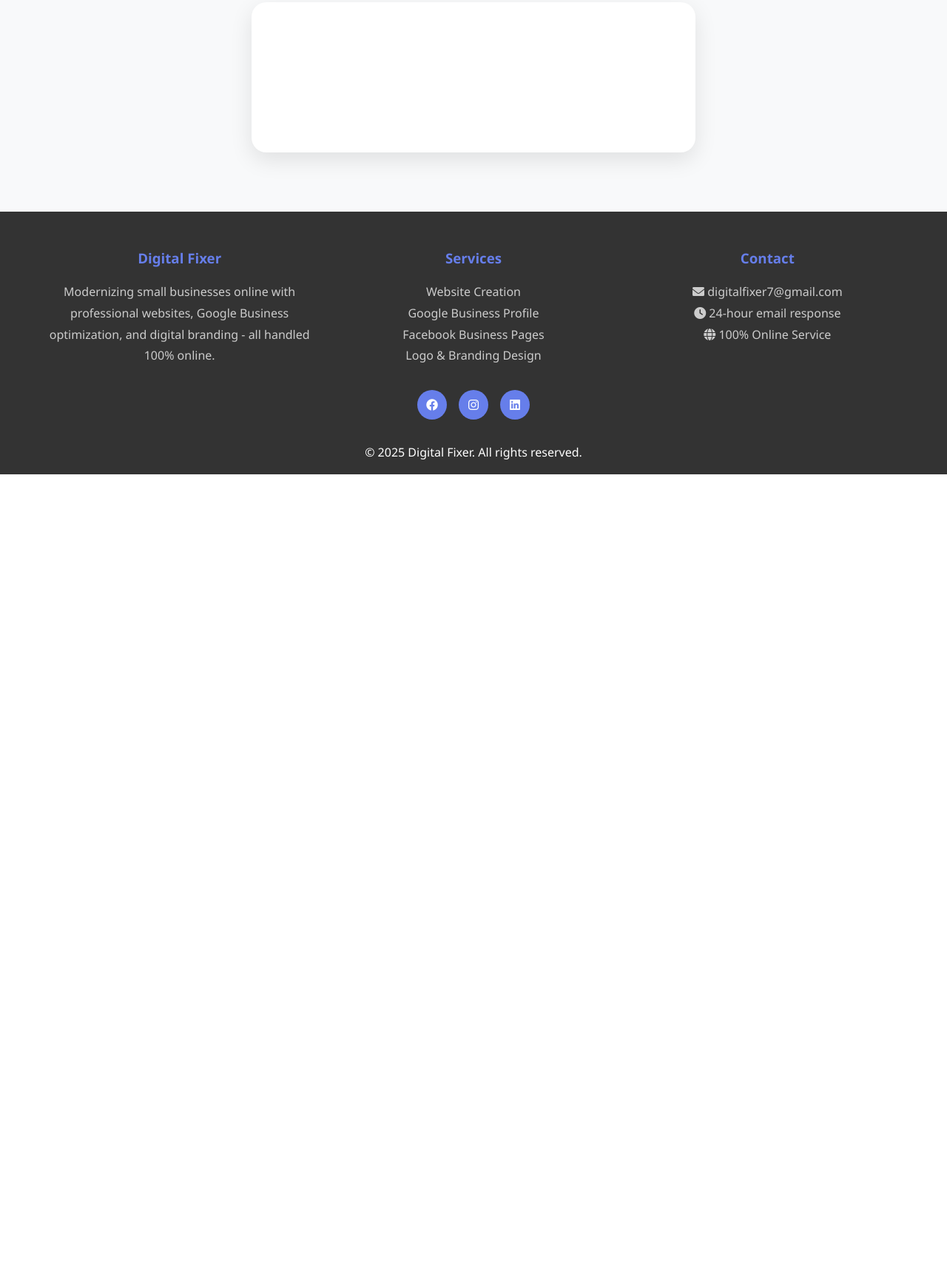
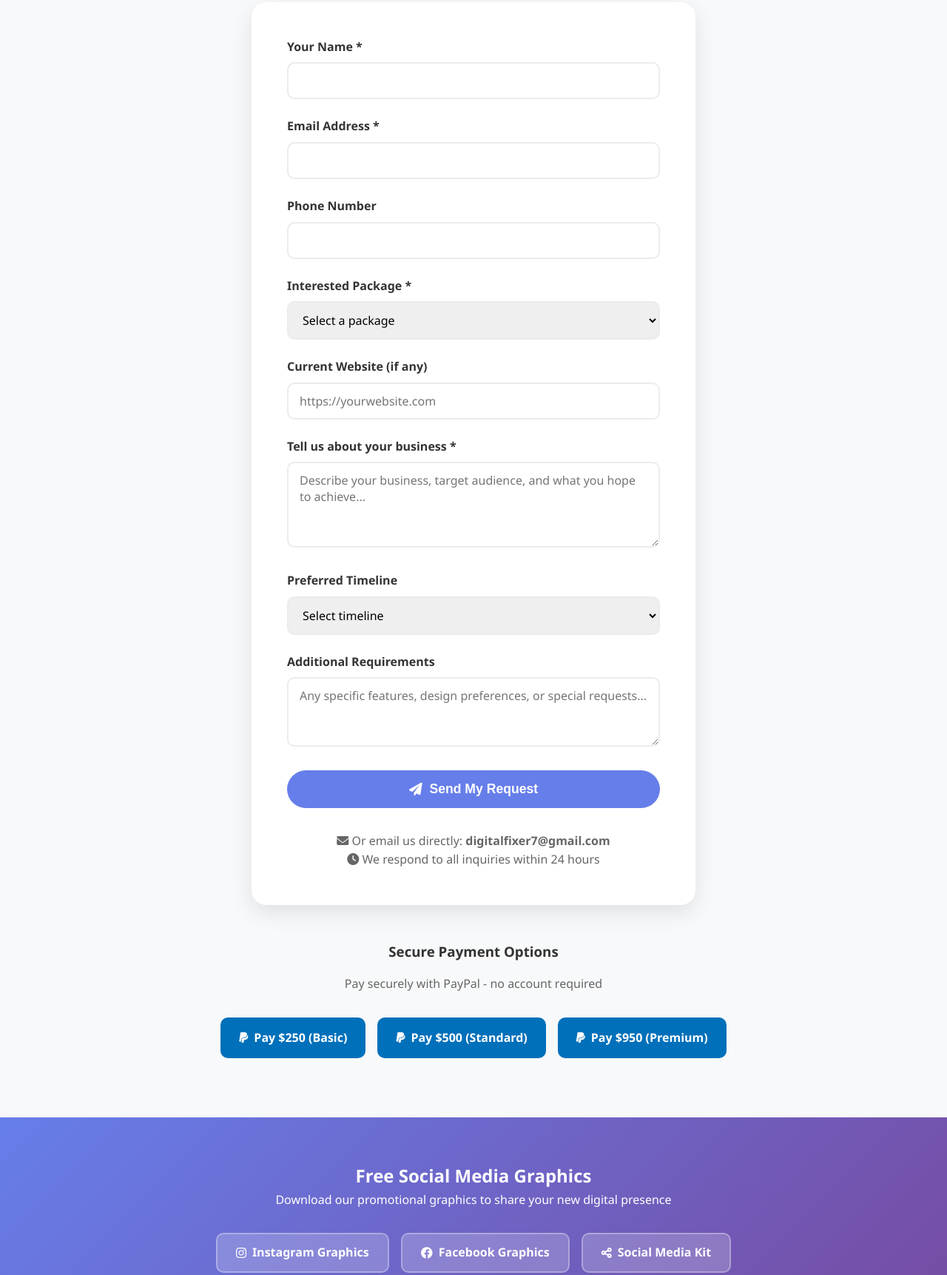
Before and after one commit to Nkor77/digital-fixer-site, a plain HTML site: page index.html in a window 1280 px wide. Shown: the part 4481-6204 px from the top of the page at 74% size. Before the commit the page ends 5122 px from the top, so only its background shows below. Drawn offline with Linux system fonts and the light colour scheme.

Commit message:
Update index.html

```diff
--- a/index.html
+++ b/index.html
@@ -906,6 +906,98 @@
             </div>
             <div class="form-container">
                 <form action="https://formspree.io/f/xgvzaqyp" method="POST">
+    <div class="form-group">
+        <label for="contact-name">Your Name *</label>
+        <input type="text" id="contact-name" name="contact-name" required>
+    </div>
+
+    <div class="form-group">
+        <label for="email">Email Address *</label>
+        <input type="email" id="email" name="_replyto" required>
+    </div>
+
+    <div class="form-group">
+        <label for="phone">Phone Number</label>
+        <input type="tel" id="phone" name="phone">
+    </div>
+
+    <div class="form-group">
+        <label for="package">Interested Package *</label>
+        <select id="package" name="package" required>
+            <option value="">Select a package</option>
+            <option value="basic">Basic - $250</option>
+            <option value="standard">Standard - $500</option>
+            <option value="premium">Premium - $950</option>
+            <option value="custom">Custom Quote</option>
+        </select>
+    </div>
+
+    <div class="form-group">
+        <label for="current-website">Current Website (if any)</label>
+        <input type="url" id="current-website" name="current-website" placeholder="https://yourwebsite.com">
+    </div>
+
+    <div class="form-group">
+        <label for="business-description">Tell us about your business *</label>
+        <textarea id="business-description" name="business-description" rows="4" placeholder="Describe your business, target audience, and what you hope to achieve..." required></textarea>
+    </div>
+
+    <div class="form-group">
+        <label for="timeline">Preferred Timeline</label>
+        <select id="timeline" name="timeline">
+            <option value="">Select timeline</option>
+            <option value="asap">ASAP (Rush order)</option>
+            <option value="1-2weeks">1-2 weeks</option>
+            <option value="2-4weeks">2-4 weeks</option>
+            <option value="flexible">Flexible</option>
+        </select>
+    </div>
+
+    <div class="form-group">
+        <label for="additional-info">Additional Requirements</label>
+        <textarea id="additional-info" name="additional-info" rows="3" placeholder="Any specific features, design preferences, or special requests..."></textarea>
+    </div>
+
+    <input type="hidden" name="_subject" value="New Digital Fixer Inquiry">
+    <input type="hidden" name="_next" value="thank-you.html">
+
+    <button type="submit" class="submit-button">
+        <i class="fas fa-paper-plane"></i> Send My Request
+    </button>
+</form>
+
+
+                <div style="margin-top: 2rem; text-align: center; color: #666;">
+                    <p><i class="fas fa-envelope"></i> Or email us directly: <strong>digitalfixer7@gmail.com</strong></p>
+                    <p><i class="fas fa-clock"></i> We respond to all inquiries within 24 hours</p>
+                </div>
+            </div>
+
+            <!-- PayPal Payment Integration -->
+            <div style="margin-top: 3rem; text-align: center;">
+                <h3 style="color: #333; margin-bottom: 1rem;">Secure Payment Options</h3>
+                <p style="color: #666; margin-bottom: 2rem;">Pay securely with PayPal - no account required</p>
+                <div class="paypal-buttons">
+                    <a href="#" class="paypal-btn" onclick="payWithPayPal('basic')">
+                        <i class="fab fa-paypal"></i> Pay $250 (Basic)
+                    </a>
+                    <a href="#" class="paypal-btn" onclick="payWithPayPal('standard')">
+                        <i class="fab fa-paypal"></i> Pay $500 (Standard)
+                    </a>
+                    <a href="#" class="paypal-btn" onclick="payWithPayPal('premium')">
+                        <i class="fab fa-paypal"></i> Pay $950 (Premium)
+                    </a>
+                </div>
+            </div>
+        </div>
+    </section>
+
+    <!-- Download Section -->
+    <section class="download-section">
+        <div class="container">
+            <h2>Free Social Media Graphics</h2>
+            <p>Download our promotional graphics to share your new digital presence</p>
+            <div class="download-buttons">
                 <a href="#" class="download-btn">
                     <i class="fab fa-instagram"></i> Instagram Graphics
                 </a>
@@ -991,3 +1083,8 @@
         });
     </script>
 </body>
+                        <label for="business-name">Business Name *</label>
+                        <input type="text" id="business-name" name="business-name" required>
+                    </div>
+
+                    <div class="form
```
